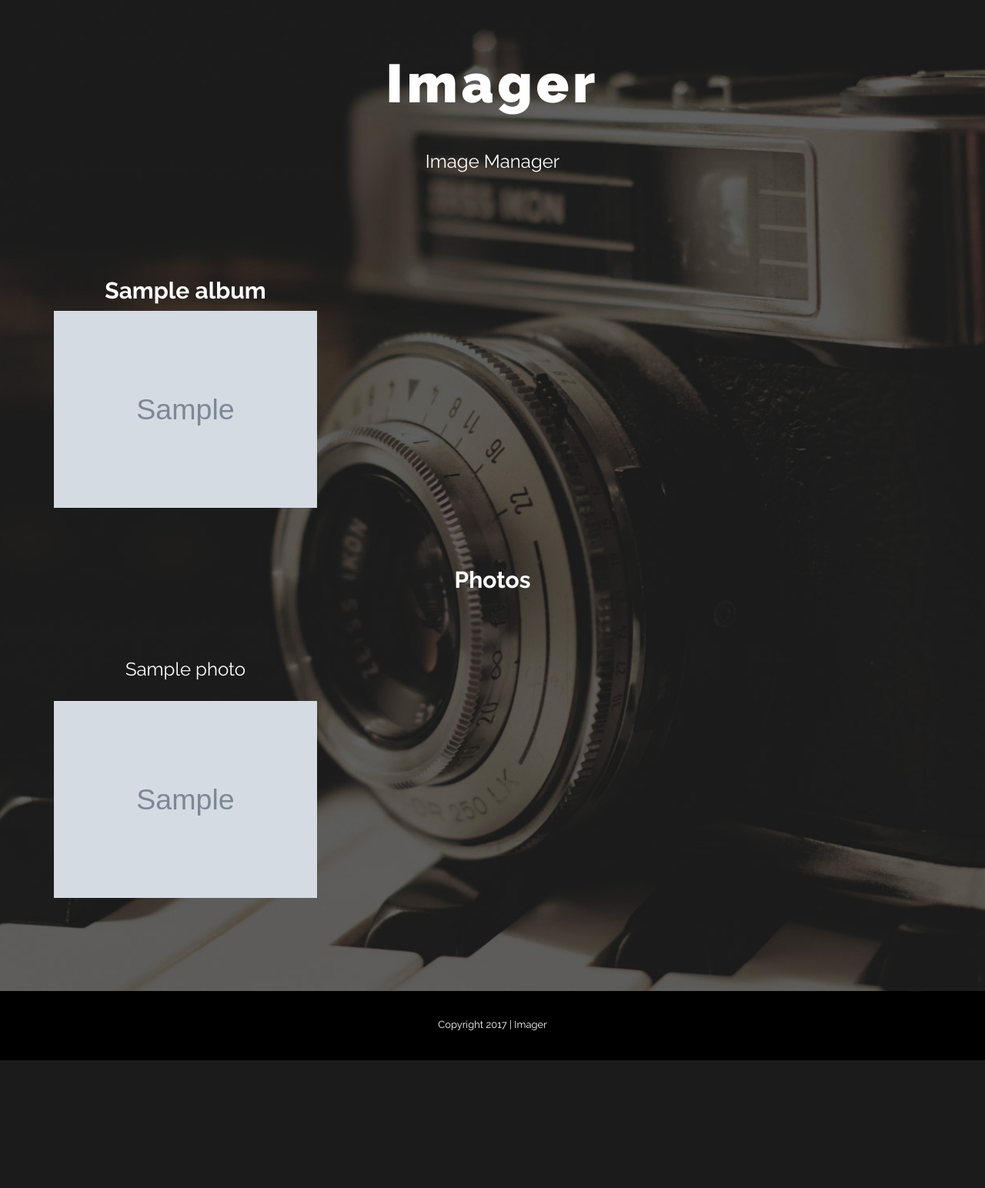
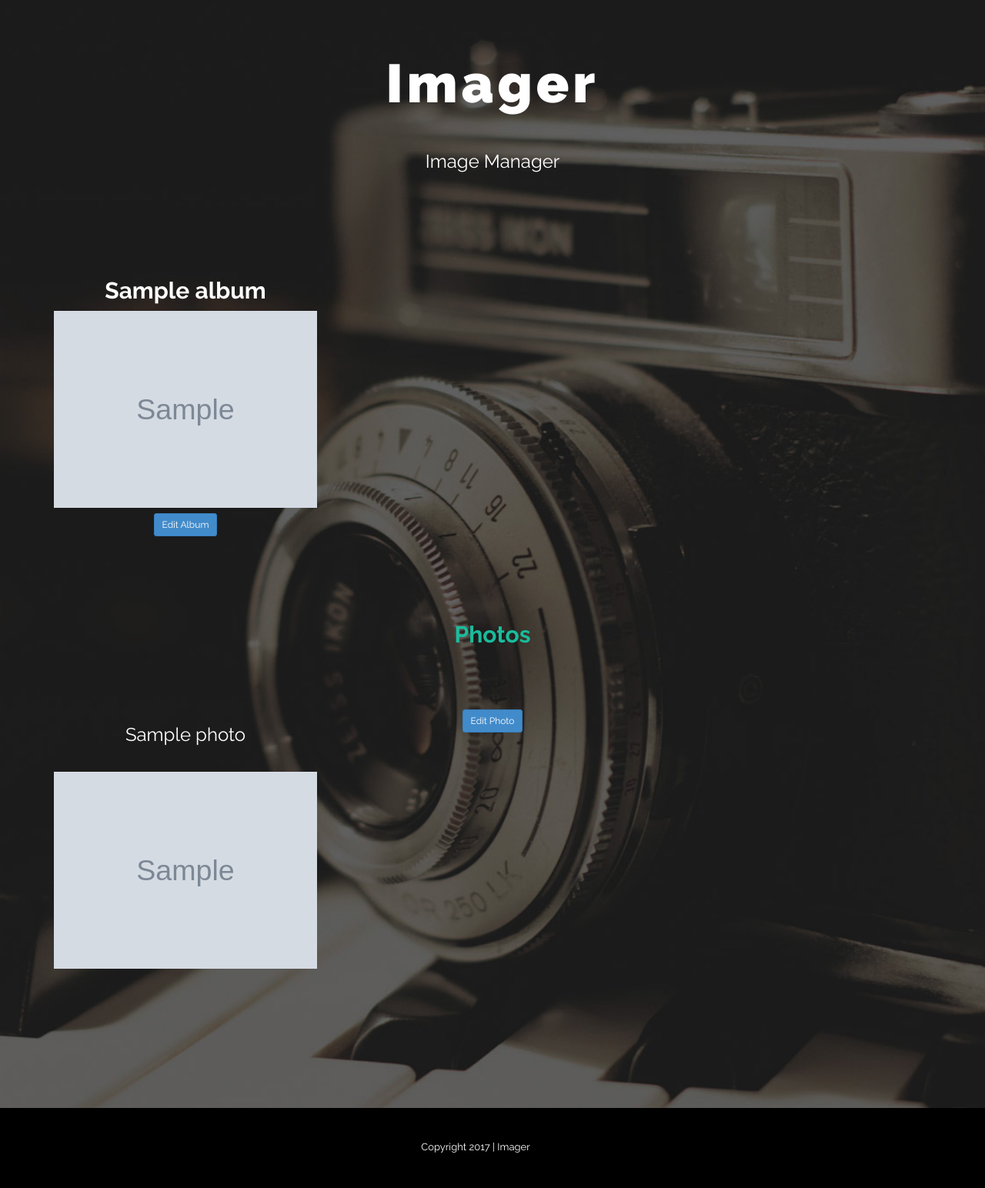
Before and after one commit to serashioda/django-imager, a Django app: page /library/ in a window 1280 px wide. Shown: the part 88-1632 px from the top of the page at 77% size. Before the commit the page ends 1466 px from the top, so only its background shows below. Run offline with Django 3.2, Linux system fonts and the light colour scheme; a user stored in the database is signed in; tables that the repository leaves empty hold one stand-in row (values such as "Sample post"); grey boxes marked "Sample" are stand-in pictures; some libraries are stand-ins or nearby versions.

Commit message:
edit feature added.

```diff
--- a/imagersite/imager_images/templates/imager_images/library.html
+++ b/imagersite/imager_images/templates/imager_images/library.html
@@ -12,6 +12,7 @@
     <a href="/albums/{{ album.id }}">
         <img src="{{ album.cover.image.url }}" />
     </a>
+    <a class="btn" href="/images/albums/{{ album.id }}/edit/"><button type="button" class="btn btn-primary btn-sm">Edit Album</button>
     </div>
     {% endfor %}
 </div>
@@ -21,12 +22,11 @@
 
 <div class="stacks">
 {% for photo in photos %}
-    <div>
 <h3>{{ photo.title }}</h3>
 <a href="{{ photo.id }}">
     <img class="stacks" src="{{ photo.image.url }}">
 </a>
-    </div>
+<a class="btn" href="/images/photos/{{ photo.id }}/edit/"><button type="button" class="btn btn-primary btn-sm">Edit Photo</button>
 {% endfor %}
 </div>
 
```
Lines whose indentation alone changed are shown as unchanged.
